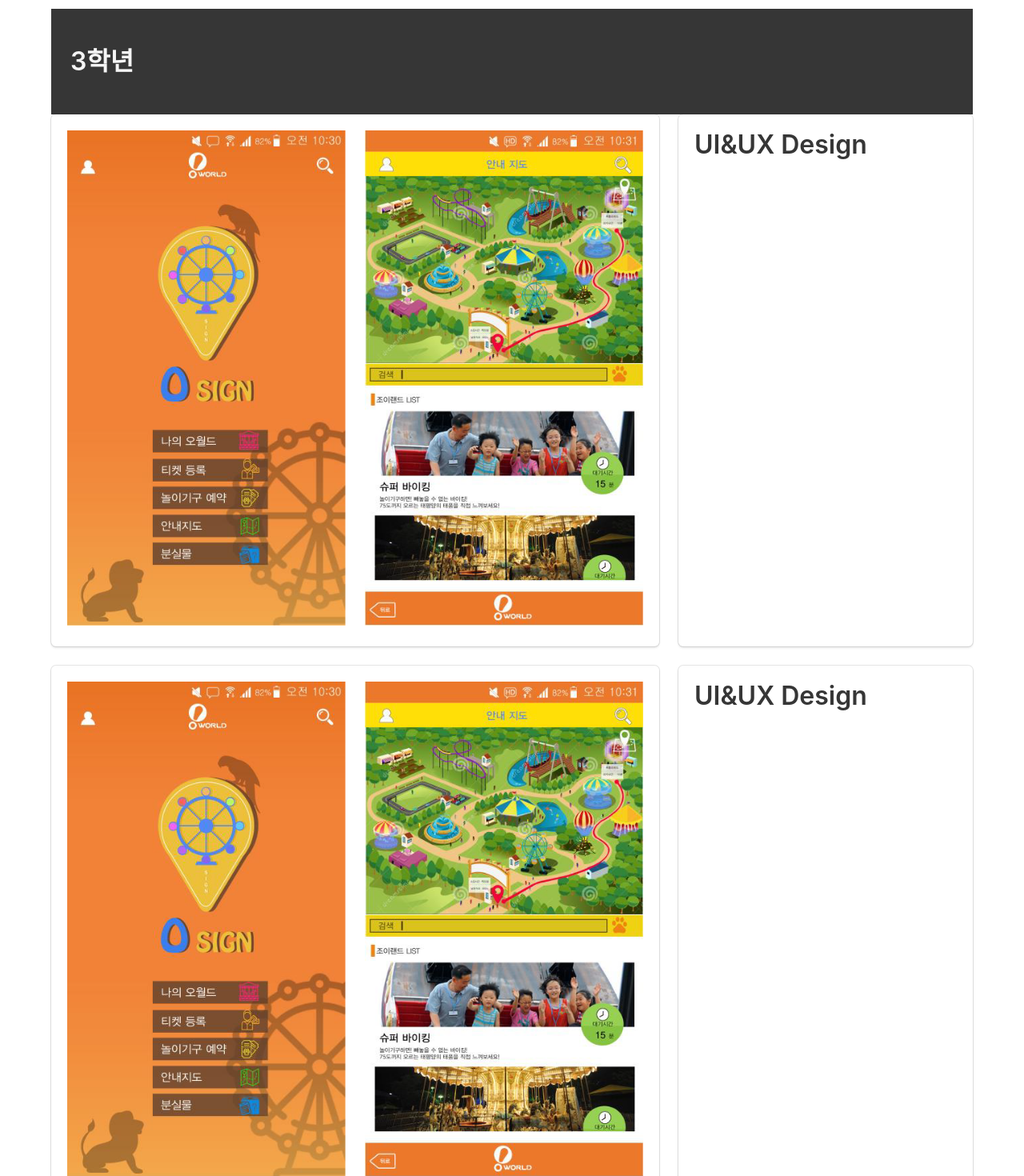
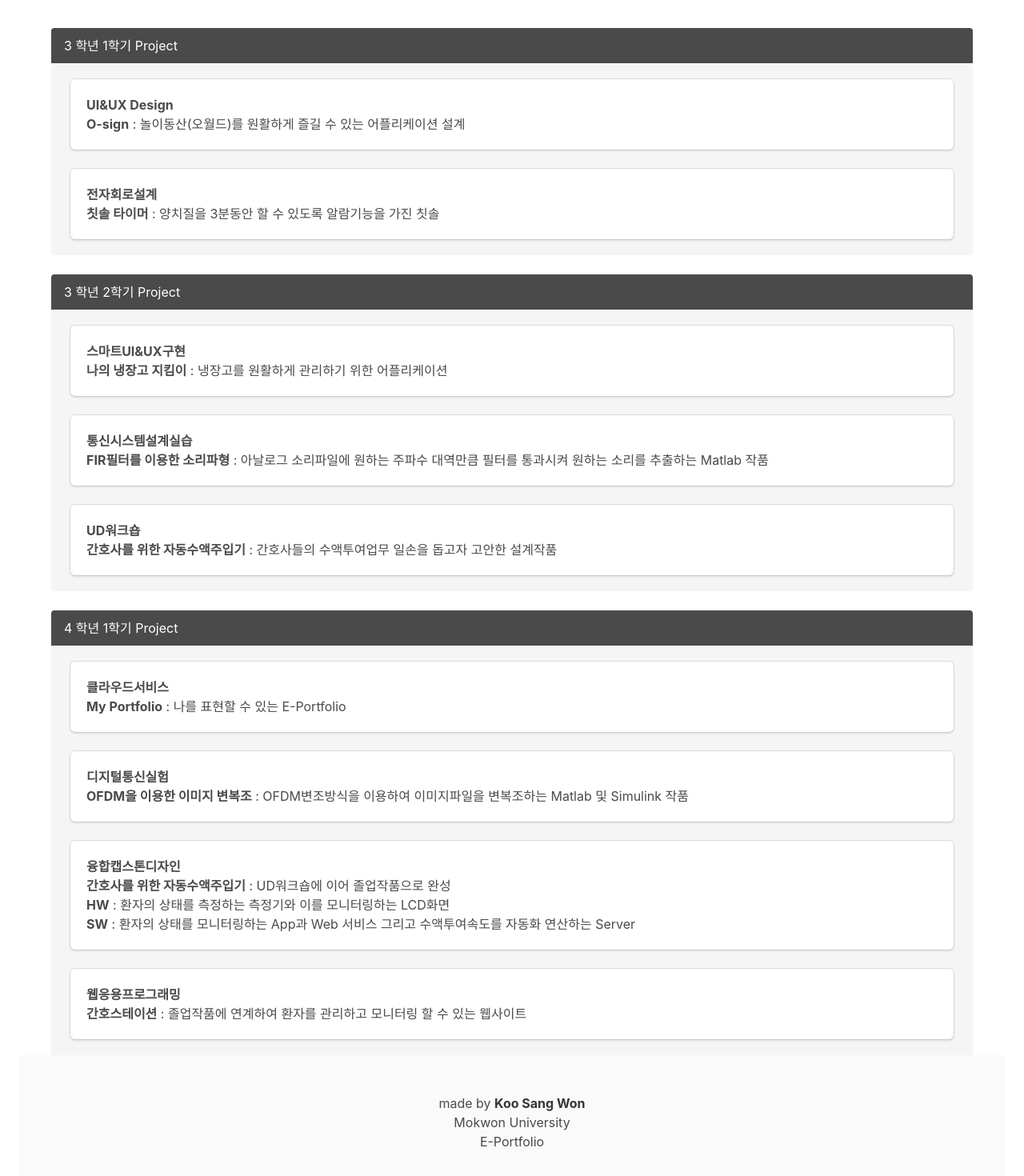
Before and after one commit to KooSangWon/MyPortfolio, a Nuxt app: page /work in a window 1280 px wide. Shown: the part 620-2090 px from the top of the page at 80% size. Built offline with nearby package versions, Linux system fonts and the light colour scheme; a small style sheet from the web is missing.

Commit message:
MyPortfoilo

```diff
--- /dev/null
+++ b/pages/award.vue
@@ -0,0 +1,75 @@
+<template>
+  <section class="container">
+   <p class="title is-1 is-spaced">수상 이력</p>
+   <br>
+
+    <div class="message-header">
+        <h1>3 학년</h1>
+    </div>
+
+    <div class="tile is-ancestor">
+  <div class="tile is-8 is-vertical is-parent">
+    <div class="tile is-child box">
+       <div class="columns">
+    <div class="column">
+        <img src="Main.png" alt="Image">
+    </div>
+    <div class="column">
+        <img src="Set.png" alt="Image">
+    </div>
+</div>
+    </div>
+  </div>
+  <div class="tile is-parent">
+    <div class="tile is-child box">
+      <p class="title">UI&UX Design</p>
+    </div>
+  </div>
+</div>
+
+    <div class="tile is-ancestor">
+  <div class="tile is-8 is-vertical is-parent">
+    <div class="tile is-child box">
+       <div class="columns">
+    <div class="column">
+        <img src="Main.png" alt="Image">
+    </div>
+    <div class="column">
+        <img src="Set.png" alt="Image">
+    </div>
+</div>
+    </div>
+  </div>
+  <div class="tile is-parent">
+    <div class="tile is-child box">
+      <p class="title">UI&UX Design</p>
+    </div>
+  </div>
+</div>
+
+ <div class="message-header">
+    <h1>3 학년</h1>
+</div>
+
+    <div class="tile is-ancestor">
+  <div class="tile is-8 is-vertical is-parent">
+    <div class="tile is-child box">
+       <div class="columns">
+    <div class="column">
+        <img src="Main.png" alt="Image">
+    </div>
+    <div class="column">
+        <img src="Set.png" alt="Image">
+    </div>
+</div>
+    </div>
+  </div>
+  <div class="tile is-parent">
+    <div class="tile is-child box">
+      <p class="title">UI&UX Design</p>
+    </div>
+  </div>
+</div>
+
+  </section>
+</template>
--- a/pages/index.vue
+++ b/pages/index.vue
@@ -1,6 +1,7 @@
 <template>
   <section class="container">
    <p class="title is-1 is-spaced">프로필</p>
+   <br>
 
    <div class="box">
   <article class="media">
--- a/pages/profile.vue
+++ b/pages/profile.vue
@@ -1,6 +1,7 @@
 <template>
   <section class="container">
    <p class="title is-1 is-spaced">프로필</p>
+   <br>
 
    <div class="box">
   <article class="media">
--- a/pages/work.vue
+++ b/pages/work.vue
@@ -1,86 +1,98 @@
 <template>
   <section class="container">
    <p class="title is-1 is-spaced">자기 개발</p>
+   <br>
 
-    <section class="hero is-dark">
-  <div class="hero-body">
-    <div class="container">
-      <h1 class="title">
-      3학년
-      </h1>
+    <article class="message">
+    <div class="message-header">
+        <h1>3 학년 1학기 Project</h1>
+    </div>
+
+    <div class="message-body">
+          <div class="box">
+            <p>
+              <strong>UI&UX Design</strong>
+            </p>
+            <strong>O-sign</strong> : 놀이동산(오월드)를 원활하게 즐길 수 있는 어플리케이션 설계
+            <br>
+          </div>
+          <div class="box">
+            <p>
+              <strong>전자회로설계</strong>
+            </p>
+            <strong>칫솔 타이머</strong> : 양치질을 3분동안 할 수 있도록 알람기능을 가진 칫솔
+            <br>
           </div>
         </div>
-</section>
+      </article>
 
-    <div class="tile is-ancestor">
-  <div class="tile is-8 is-vertical is-parent">
-    <div class="tile is-child box">
-       <div class="columns">
-    <div class="column">
-        <img src="Main.png" alt="Image">
+    <article class="message">
+    <div class="message-header">
+        <h1>3 학년 2학기 Project</h1>
     </div>
-    <div class="column">
-        <img src="Set.png" alt="Image">
+
+    <div class="message-body">
+          <div class="box">
+            <p>
+              <strong>스마트UI&UX구현</strong>
+            </p>
+            <strong>나의 냉장고 지킴이</strong> : 냉장고를 원활하게 관리하기 위한 어플리케이션
+            <br>
           </div>
+          <div class="box">
+            <p>
+              <strong>통신시스템설계실습</strong>
+            </p>
+             <strong>FIR필터를 이용한 소리파형</strong> : 아날로그 소리파일에 원하는 주파수 대역만큼 필터를 통과시켜 원하는 소리를 추출하는 Matlab 작품
+             <br>
           </div>
-    </div>
-  </div>
-  <div class="tile is-parent">
-    <div class="tile is-child box">
-      <p class="title">UI&UX Design</p>
-    </div>
+          <div class="box">
+            <p>
+              <strong>UD워크숍</strong>
+            </p>
+             <strong>간호사를 위한 자동수액주입기</strong> : 간호사들의 수액투여업무 일손을 돕고자 고안한 설계작품
+             <br>
           </div>
         </div>
 
-    <div class="tile is-ancestor">
-  <div class="tile is-8 is-vertical is-parent">
-    <div class="tile is-child box">
-       <div class="columns">
-    <div class="column">
-        <img src="Main.png" alt="Image">
+      </article>
+
+      <article class="message">
+        <div class="message-header">
+        <h1>4 학년 1학기 Project</h1>
     </div>
-    <div class="column">
-        <img src="Set.png" alt="Image">
+        <div class="message-body">
+          <div class="box">
+            <p>
+              <strong>클라우드서비스</strong>
+            </p>
+             <strong>My Portfolio</strong> : 나를 표현할 수 있는 E-Portfolio
+            <br>
+          </div>
+          <div class="box">
+            <p>
+              <strong>디지털통신실험</strong>
+            </p>
+             <strong>OFDM을 이용한 이미지 변복조</strong> : OFDM변조방식을 이용하여 이미지파일을 변복조하는 Matlab 및 Simulink 작품
+            <br>
+          </div>
+          <div class="box">
+            <p>
+              <strong>융합캡스톤디자인</strong>
+            </p>
+             <strong>간호사를 위한 자동수액주입기</strong> : UD워크숍에 이어 졸업작품으로 완성
+             <br><strong>HW</strong> : 환자의 상태를 측정하는 측정기와 이를 모니터링하는 LCD화면
+             <br><strong>SW</strong> : 환자의 상태를 모니터링하는 App과 Web 서비스 그리고 수액투여속도를 자동화 연산하는 Server
+            <br>
+          </div>
+          <div class="box">
+            <p>
+              <strong>웹응용프로그래밍</strong>
+            </p>
+             <strong>간호스테이션</strong> : 졸업작품에 연계하여 환자를 관리하고 모니터링 할 수 있는 웹사이트
+            <br>
           </div>
         </div>
-    </div>
-  </div>
-  <div class="tile is-parent">
-    <div class="tile is-child box">
-      <p class="title">UI&UX Design</p>
-    </div>
-  </div>
-</div>
-
- <section class="hero is-dark">
-  <div class="hero-body">
-    <div class="container">
-      <h1 class="title">
-     4학년
-      </h1>
-    </div>
-  </div>
-</section>
-
-    <div class="tile is-ancestor">
-  <div class="tile is-8 is-vertical is-parent">
-    <div class="tile is-child box">
-       <div class="columns">
-    <div class="column">
-        <img src="Main.png" alt="Image">
-    </div>
-    <div class="column">
-        <img src="Set.png" alt="Image">
-    </div>
-</div>
-    </div>
-  </div>
-  <div class="tile is-parent">
-    <div class="tile is-child box">
-      <p class="title">UI&UX Design</p>
-    </div>
-  </div>
-</div>
-
+      </article>
   </section>
 </template>
```
Lines whose indentation alone changed are shown as unchanged.
